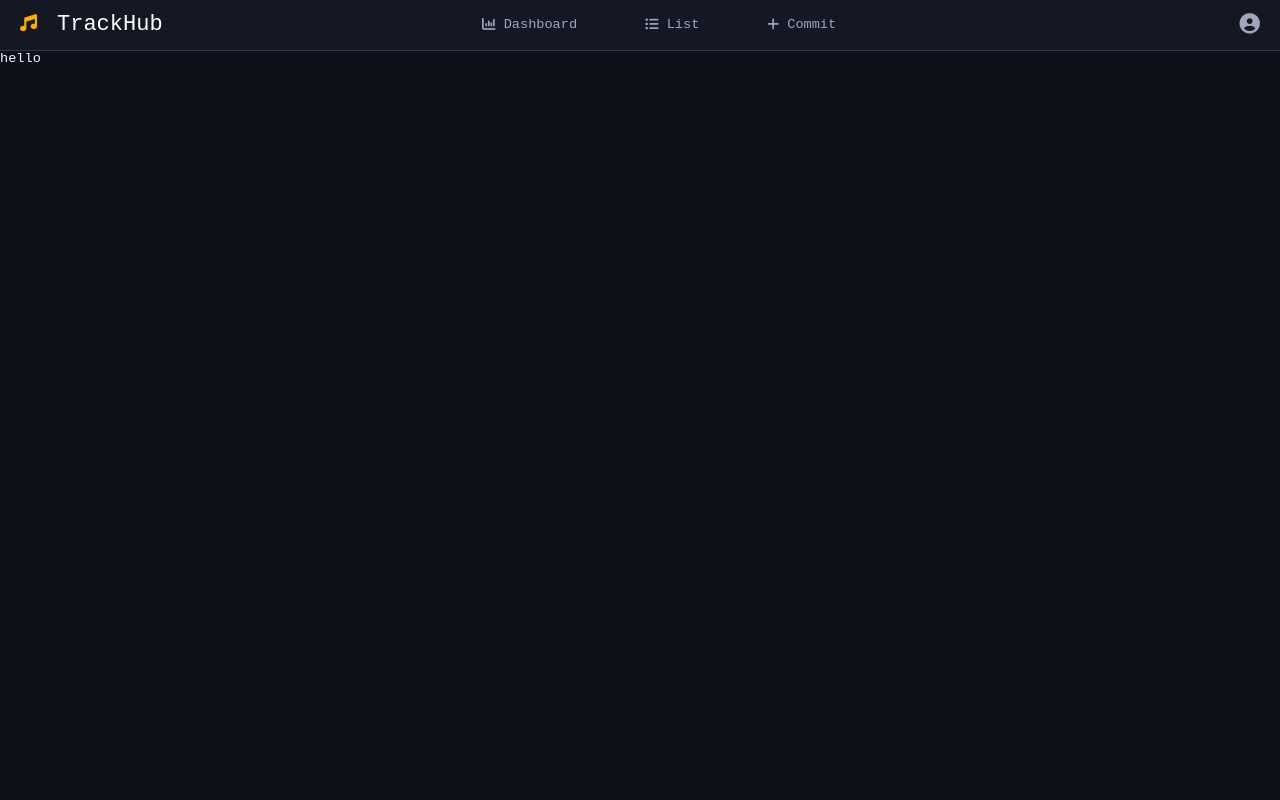
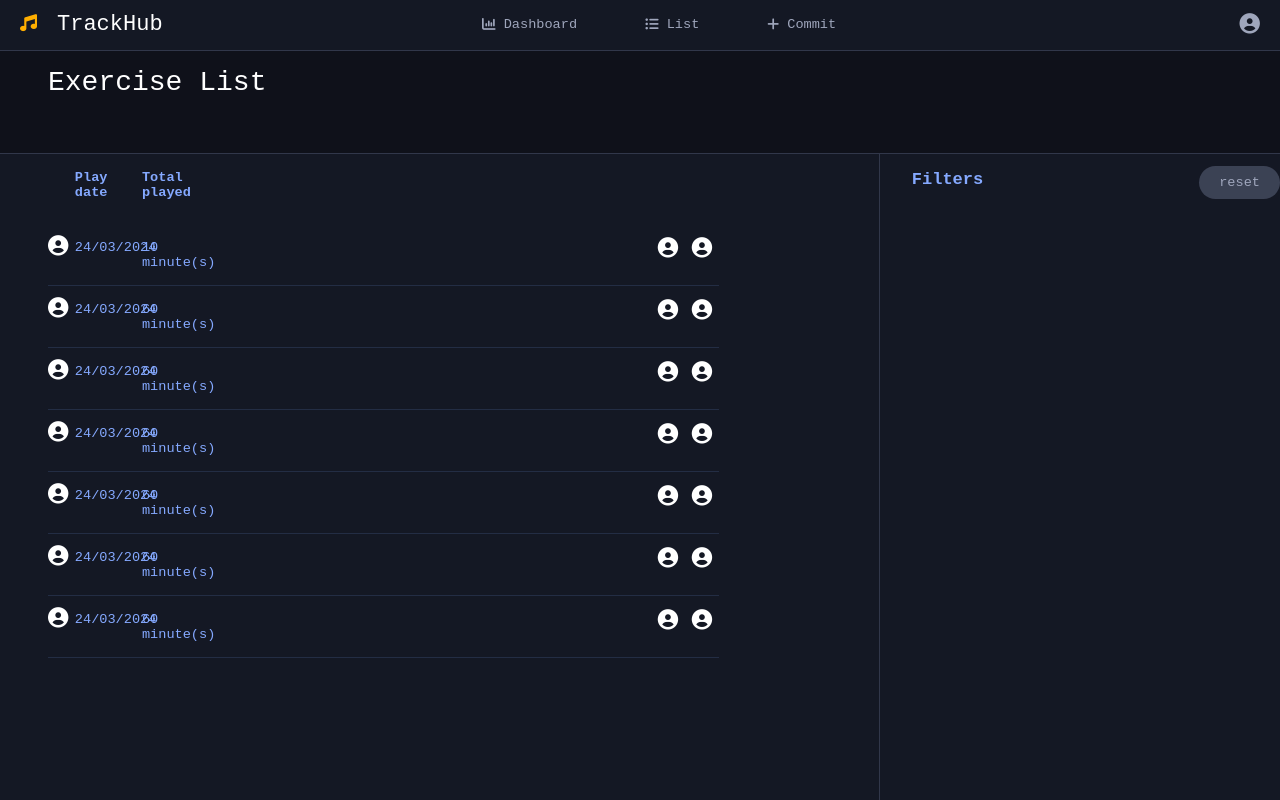
Before and after one commit to Sergestos/TrackHub, an Angular app in the folder App/trackhub/: page /app/login in a window 1280 px wide. Both pictures are taken after a click on the button "Log in". Built offline with nearby package versions, Linux system fonts and the light colour scheme.

Commit message:
Add item list and filter block

```diff
--- /dev/null
+++ b/App/trackhub/src/app/moduls/exericse-list/details-exercise-card/details-exercise-card.component.html
@@ -0,0 +1 @@
+<p>hello</p>
--- a/App/trackhub/src/app/moduls/exericse-list/exercise-list.component.css
+++ b/App/trackhub/src/app/moduls/exericse-list/exercise-list.component.css
@@ -0,0 +1,99 @@
+.top-wrapper {
+    margin: 2vh 1.5rem 2.5vh 3rem;
+    height: 8.25vh;
+
+    .page-header {
+        font-size: 28px;
+        color: white;
+    }
+}
+
+.exerice-list-wrapper {
+    display: flex;
+    flex-direction: row;
+
+    height: 100vh;
+    background-color: #141824;
+    border-top: 1px solid #31374a;
+
+    .exericese-list-filter {
+        height: 100vh;
+        border-left: 1px solid #31374a;
+
+        .header {
+            display: flex;
+            flex-direction: row;
+            gap: 13.5rem;
+
+            h2 {
+                font-size: 17px;
+                font-weight: 600;
+                margin: 2vh 0 0 2rem;
+                color: rgb(133, 169, 255);
+            }
+
+            input[type="button"] {
+                color: var(--color-low-ascent);
+                background-color: #6e789170;
+                padding: 10px 20px;
+                margin: 1.5vh 0 1vh 0;
+            }
+
+            input[type="button"]:hover {
+                background-color: #bec2cb70;
+            }
+        }
+    }
+
+    .exercise-list-grid {
+        width: 75%;
+
+        .grid-item {
+            display: flex;
+            margin: 2vh 10rem 0 3rem;
+
+            .grid-item-expand {
+                width: 4%;
+
+                i {
+                    color: white
+                }
+            }
+
+            .grid-item-total-played {
+                width: 10%;
+            }
+
+            .grid-item-play-date {
+                width: 10%;
+            }
+
+            .grid-item-actions {
+                width: 75%;
+                margin-top: 1vh;
+
+                display: flex;
+                flex-direction: row;
+                justify-content: end;
+                gap: 0.85rem;
+            }
+
+            p {
+                color: rgb(133, 169, 255);
+            }
+        }
+
+        .card-header {
+            margin-bottom: 5vh;
+
+            p {
+                font-weight: 600;
+            }
+        }
+
+        .card {
+            padding-bottom: 15px;
+            border-bottom: 1px solid  rgba(81, 105, 162, 0.254);
+        }
+    }
+}
--- a/App/trackhub/src/app/moduls/exericse-list/exercise-list.component.html
+++ b/App/trackhub/src/app/moduls/exericse-list/exercise-list.component.html
@@ -1,3 +1,31 @@
-<p style="color: aliceblue;">
-    hello
-</p>
+<main>
+    <div class="top-wrapper">
+        <p class="page-header">Exercise List</p>
+    </div>
+    <div class="exerice-list-wrapper">
+        <div class="exercise-list-grid">
+            <div class="grid-item card-header">
+                <p class="grid-item-expand"></p>
+                <p class="grid-item-play-date">Play date</p>
+                <p class="grid-item-total-played">Total played</p>
+            </div>
+            <div class="grid-item card" *ngFor="let item of exercises">
+                <div class="grid-item-expand">
+                    <i class="fa-solid fa-circle-user fa-xl menu-i" ></i>
+                </div>
+                <p class="grid-item-play-date">{{ item.playDate | date: 'dd/MM/yyyy'}}</p>
+                <p class="grid-item-total-played">{{ item.totalPlayed }} minute(s)</p>
+                <div class="grid-item-actions">
+                    <i class="fa-solid fa-circle-user fa-xl menu-i" style="color: white;"></i>
+                    <i class="fa-solid fa-circle-user fa-xl menu-i" style="color: white;"></i>
+                </div>
+            </div>
+        </div>
+        <div class="exericese-list-filter">
+            <div class="header">
+                <h2>Filters</h2>
+                <input type="button" class="btn" value="reset" />
+            </div>
+        </div>
+    </div>
+</main>
--- a/App/trackhub/src/app/moduls/exericse-list/exercise-list.component.ts
+++ b/App/trackhub/src/app/moduls/exericse-list/exercise-list.component.ts
@@ -1,4 +1,4 @@
-import { Component } from "@angular/core";
+import { Component, OnInit } from "@angular/core";
 import { ExerciseItem } from "./exercise-list.models";
 
 @Component({
@@ -6,6 +6,39 @@ import { ExerciseItem } from "./exercise-list.models";
 	templateUrl: './exercise-list.component.html',
 	styleUrls: ['./exercise-list.component.css']
 })
-export class ExerciseListComponent {
+export class ExerciseListComponent implements OnInit {
 	public exercises: ExerciseItem[] = [];
+
+	public ngOnInit(): void {
+		this.exercises = [
+			{
+				totalPlayed: 10,
+				playDate: new Date()
+			},
+			{
+				totalPlayed: 60,
+				playDate: new Date()
+			},
+			{
+				totalPlayed: 60,
+				playDate: new Date()
+			},
+			{
+				totalPlayed: 60,
+				playDate: new Date()
+			},
+			{
+				totalPlayed: 60,
+				playDate: new Date()
+			},
+			{
+				totalPlayed: 60,
+				playDate: new Date()
+			},
+			{
+				totalPlayed: 60,
+				playDate: new Date()
+			}
+		]
+	}
 }
--- a/App/trackhub/src/app/moduls/exericse-list/exercise-list.models.ts
+++ b/App/trackhub/src/app/moduls/exericse-list/exercise-list.models.ts
@@ -1,4 +1,4 @@
 export class ExerciseItem {
-    public exerciseId!: string;
+    public totalPlayed!: number;
     public playDate!: Date;
 }
--- a/App/trackhub/src/app/moduls/exericse-list/exercise-list.module.ts
+++ b/App/trackhub/src/app/moduls/exericse-list/exercise-list.module.ts
@@ -4,12 +4,12 @@ import { NgModule } from '@angular/core';
 import { CommonModule } from '@angular/common';
 import { RouterModule } from '@angular/router';
 import { ExerciseListComponent } from './exercise-list.component';
-import { ExerciseListItemComponent } from './exercise-list-item/exercise-list-item.component';
+import { DetailsExerciseItemComponent } from './details-exercise-card/details-exercise-card.component';
 
 @NgModule({
     declarations: [
         ExerciseListComponent,
-        ExerciseListItemComponent
+        DetailsExerciseItemComponent
     ],
     imports: [
         CommonModule,
```
Also changed, not shown: App/trackhub/src/app/moduls/exericse-list/details-exercise-card/details-exercise-card.component.ts (added, +10 -0 lines), App/trackhub/src/app/moduls/exericse-list/exercise-list-item/exercise-list-item.component.ts (deleted, +0 -10 lines), App/trackhub/src/app/moduls/exericse-list/details-exercise-card/details-exercise-card.component.css (added), App/trackhub/src/app/moduls/exericse-list/exercise-list-item/exercise-list-item.component.html (deleted).
